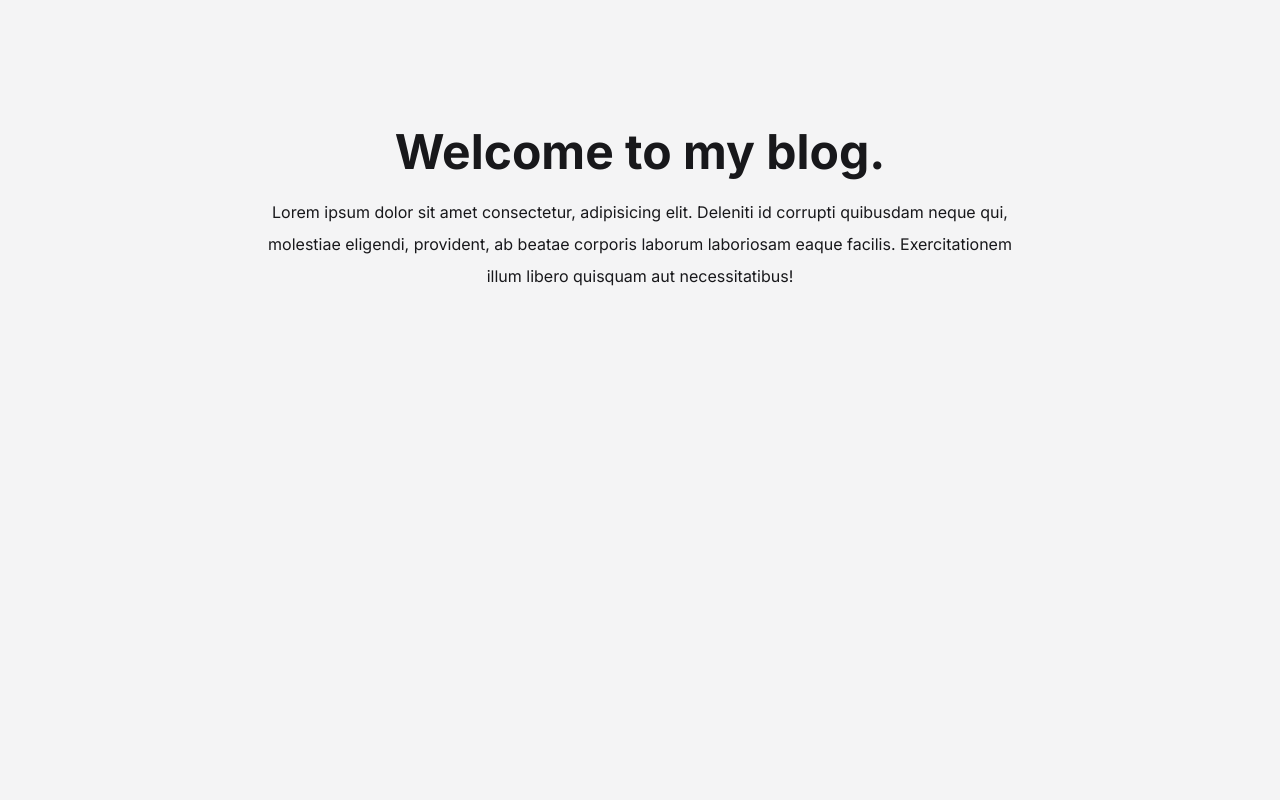
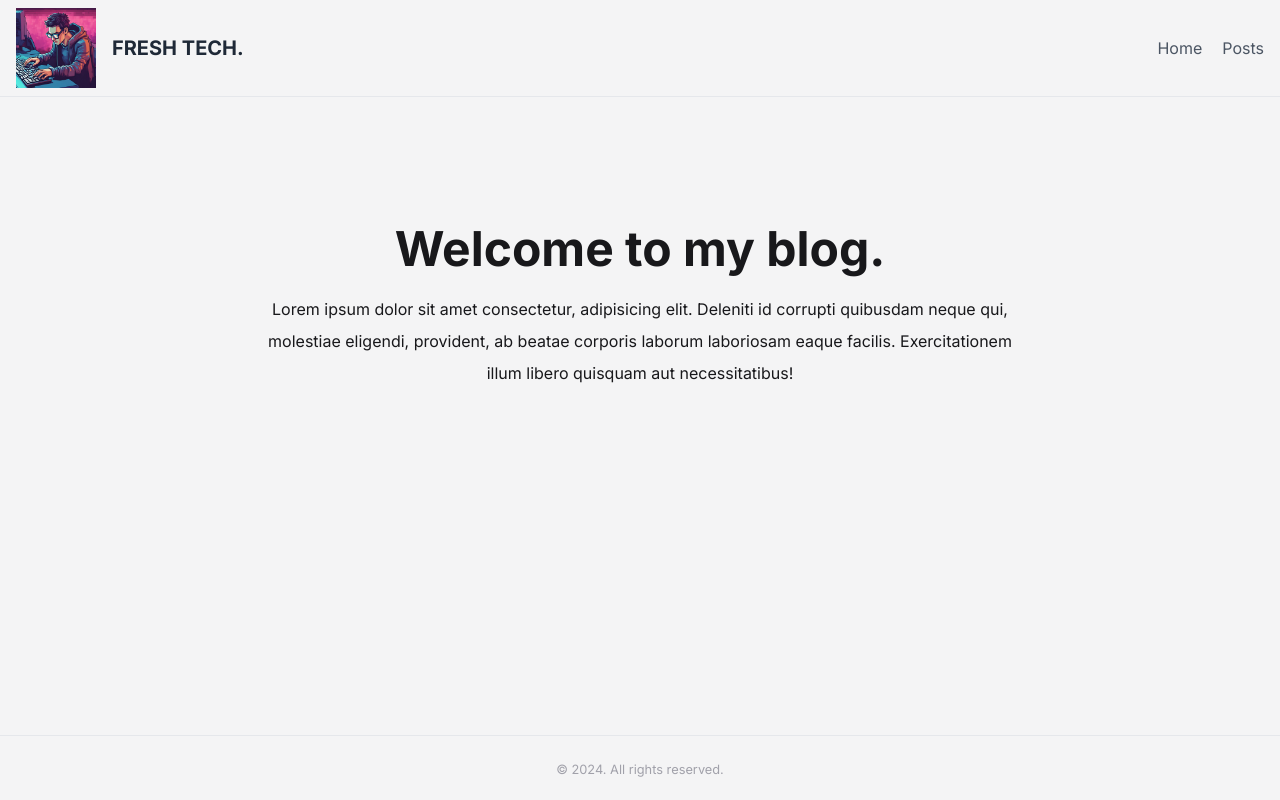
Before and after one commit to danielbortoleti/personal-blog, a Next.js app: page / in a window 1280 px wide. Built offline with nearby package versions, Linux system fonts and the light colour scheme.

Commit message:
feat: add header and footer components to the site

```diff
--- a/src/app/layout.tsx
+++ b/src/app/layout.tsx
@@ -1,6 +1,8 @@
 import type { Metadata } from "next";
 import { Inter } from "next/font/google";
 import "./globals.css";
+import Header from "@/components/header";
+import Footer from "@/components/footer";
 
 const inter = Inter({ subsets: ["latin"] });
 
@@ -16,7 +18,11 @@ export default function RootLayout({
 }>) {
   return (
     <html lang="en">
-      <body className={`${inter.className} bg-zinc-100 text-zinc-900 `}>{children}</body>
+      <body className={`${inter.className} bg-zinc-100 text-zinc-900 flex flex-col min-h-screen`}>
+        <Header/>
+        {children}
+        <Footer/>
+        </body>
     </html>
   );
 }
--- /dev/null
+++ b/src/components/footer.tsx
@@ -0,0 +1,5 @@
+export default function Footer() {
+  return <footer className="mt-auto text-center text-zinc-400 py-5 px-7 border-t">
+        <small> &copy; 2024. All rights reserved.</small>
+    </footer>
+}
--- /dev/null
+++ b/src/components/header.tsx
@@ -0,0 +1,47 @@
+import Image from "next/image";
+import Link from "next/link";
+
+const navLinks = [
+    {
+        href: "/",
+        label: "Home",
+    },
+    {
+        href: "/posts",
+        label: "Posts",
+    }
+];
+
+export default function Header() {
+  return (
+    <header className="flex justify-between items-center py-2 px-4 border-b">
+
+      <div className="flex items-center space-x-4">
+        <Link href="/">
+          <div className="relative w-[80px] h-[80px]">
+            <Image
+              src="/logo.png"
+              alt="Logo"
+              layout="fill"
+              objectFit="contain"
+            />
+          </div>
+        </Link>
+        <Link href="/">
+          <h1 className="text-xl font-bold text-gray-800">FRESH TECH.</h1>
+        </Link>
+      </div>
+
+      <nav>
+        <ul className="flex gap-x-5 text-base">
+          {navLinks.map((link) => (
+            <li key={link.href} className="text-gray-600 hover:text-gray-800">
+              <Link href={link.href}>{link.label}</Link>
+            </li>
+          ))}
+        </ul>
+      </nav>
+
+    </header>
+  );
+}
```
Also changed, not shown: public/logo.png (added).
